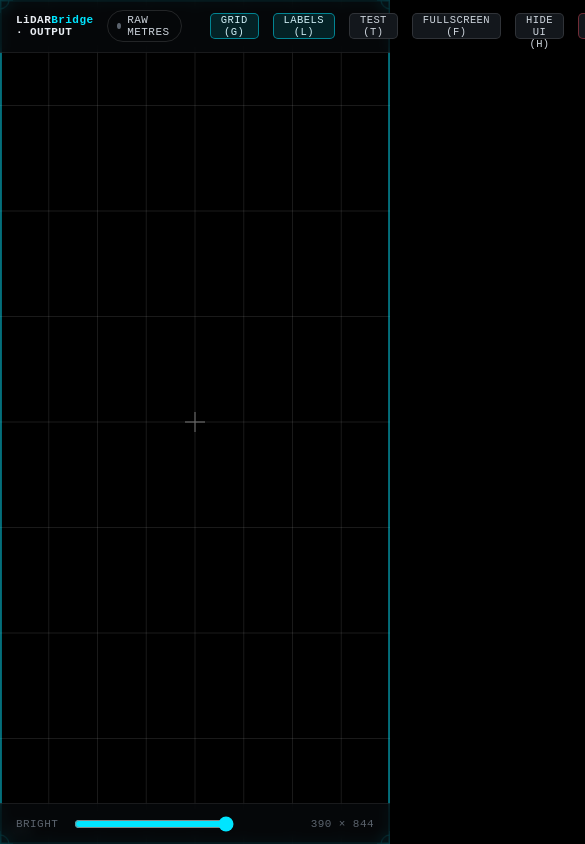
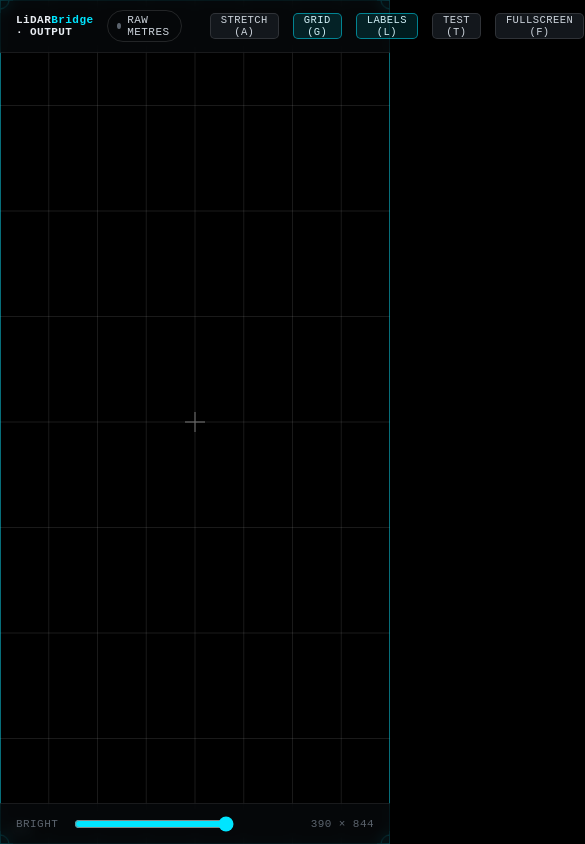
Before and after one commit to leoxi2005/lidar-bridge, an Electron app: page app/renderer/projector.html in a window 390 px wide. Shown: the top 844 px of the page, 585 px wide, since content can reach past the window. Drawn offline with Linux system fonts and the light colour scheme; no server answers.

Commit message:
Projector scale mode: STRETCH / FIT / FILL (key A)
Projector window can keep the 0-1 field square (FIT letterbox), cover the
screen cropping overflow (FILL), or distort to the screen aspect (STRETCH).
Toggle via the chrome button or A key.

```diff
--- a/app/renderer/projector.html
+++ b/app/renderer/projector.html
@@ -26,6 +26,7 @@ input[type=range]{ accent-color:#00e5ff; }
   <span style="font-weight:600;color:#e8ecf1">LiDAR<span style="color:#00e5ff">Bridge</span> · OUTPUT</span>
   <span class="pill" id="warpPill"><span style="width:6px;height:6px;border-radius:50%;background:#5b636d"></span><span id="warpPillTxt">RAW METRES</span></span>
   <div style="flex:1"></div>
+  <button id="bScale">STRETCH (A)</button>
   <button id="bGrid" class="on">GRID (G)</button>
   <button id="bLabels" class="on">LABELS (L)</button>
   <button id="bTest">TEST (T)</button>
--- a/app/renderer/projector.js
+++ b/app/renderer/projector.js
@@ -7,7 +7,7 @@ const $ = (id) => document.getElementById(id);
 const canvas = $('proj');
 const ctx = canvas.getContext('2d');
 let frame = { tracks: [], zones: [], warpEnabled: false };
-const opts = { grid: true, labels: true, test: false, chrome: true, bright: 1 };
+const opts = { grid: true, labels: true, test: false, chrome: true, bright: 1, scale: 'stretch' };
 
 function resize() {
   const d = Math.min(window.devicePixelRatio || 1, 2);
@@ -24,9 +24,18 @@ function draw() {
   ctx.fillStyle = '#000'; ctx.fillRect(0, 0, W, H);
   ctx.globalAlpha = opts.bright;
 
-  // FILL: map 0–1 across the whole window so the mapped field covers the projector
-  // edge-to-edge at the screen's own aspect ratio (u → full width, v → full height).
-  const m = (u, v) => [u * W, v * H];
+  // Map normalized 0–1 → screen per scale mode. The 0–1 space is treated as square:
+  //   stretch = fill window (distort to screen aspect)
+  //   fit     = preserve square, letterbox (whole field visible)
+  //   fill    = preserve square, cover window (crop overflow)
+  let m;
+  if (opts.scale === 'stretch') {
+    m = (u, v) => [u * W, v * H];
+  } else {
+    const side = opts.scale === 'fill' ? Math.max(W, H) : Math.min(W, H);
+    const ox = (W - side) / 2, oy = (H - side) / 2;
+    m = (u, v) => [ox + u * side, oy + v * side];
+  }
 
   if (opts.test) {
     // test pattern: concentric + diagonal
@@ -46,7 +55,8 @@ function draw() {
   // calibration chrome (border, registration targets, centre crosshair) — only when
   // GRID is on. Turn GRID off for a clean "mapped content only" projector feed.
   if (opts.grid) {
-    ctx.strokeStyle = 'rgba(0,229,255,0.6)'; ctx.lineWidth = 1.5; ctx.strokeRect(1, 1, W - 2, H - 2);
+    const b0 = m(0, 0), b1 = m(1, 1);
+    ctx.strokeStyle = 'rgba(0,229,255,0.6)'; ctx.lineWidth = 1.5; ctx.strokeRect(b0[0], b0[1], b1[0] - b0[0], b1[1] - b0[1]);
     [[0, 0], [1, 0], [1, 1], [0, 1]].forEach((c) => {
       const [x, y] = m(c[0], c[1]);
       ctx.strokeStyle = '#00e5ff'; ctx.lineWidth = 1.4;
@@ -86,6 +96,12 @@ function draw() {
 function setBtn(id, on) { $(id).classList.toggle('on', on); }
 function applyChrome() { $('topChrome').classList.toggle('hidden', !opts.chrome); $('botChrome').classList.toggle('hidden', !opts.chrome); }
 
+const SCALES = ['stretch', 'fit', 'fill'];
+function cycleScale() {
+  opts.scale = SCALES[(SCALES.indexOf(opts.scale) + 1) % SCALES.length];
+  $('bScale').textContent = opts.scale.toUpperCase() + ' (A)';
+}
+$('bScale').onclick = cycleScale;
 $('bGrid').onclick = () => { opts.grid = !opts.grid; setBtn('bGrid', opts.grid); };
 $('bLabels').onclick = () => { opts.labels = !opts.labels; setBtn('bLabels', opts.labels); };
 $('bTest').onclick = () => { opts.test = !opts.test; setBtn('bTest', opts.test); };
@@ -96,7 +112,8 @@ $('bright').oninput = () => { opts.bright = parseFloat($('bright').value); };
 
 window.addEventListener('keydown', (e) => {
   const k = e.key.toLowerCase();
-  if (k === 'g') $('bGrid').click();
+  if (k === 'a') cycleScale();
+  else if (k === 'g') $('bGrid').click();
   else if (k === 'l') $('bLabels').click();
   else if (k === 't') $('bTest').click();
   else if (k === 'h') $('bHide').click();
```
